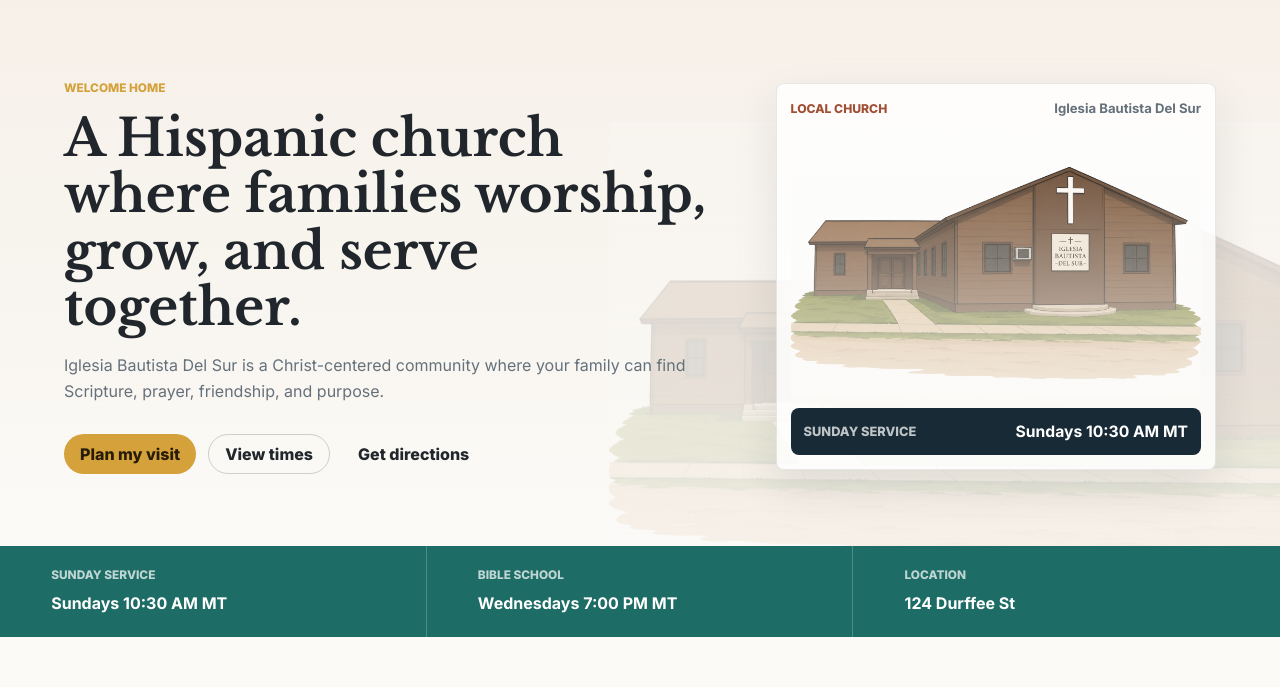
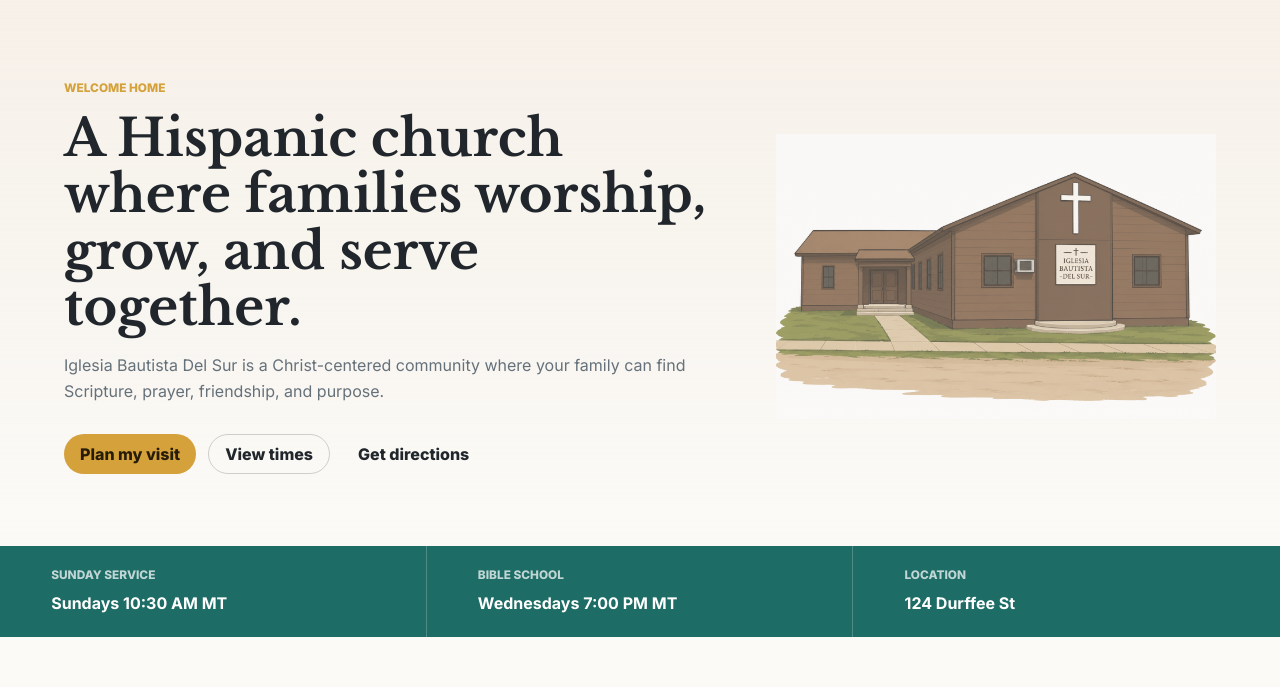
Before and after one commit to JimPintoCommon/iglesia-bautista-del-sur, a website built with Vite: page index.html in a window 1280 px wide. Shown: the part 113-800 px from the top of the page. Built offline with nearby package versions, Linux system fonts and the light colour scheme.

Commit message:
Remove boxed hero image treatment

```diff
--- a/styles.css
+++ b/styles.css
@@ -200,19 +200,6 @@ a {
   position: relative;
 }
 
-.hero::after {
-  background: url("assets/iglesia-del-sur.png") center / contain no-repeat;
-  bottom: -46px;
-  content: "";
-  height: min(470px, 48vw);
-  opacity: 0.13;
-  pointer-events: none;
-  position: absolute;
-  right: clamp(-90px, -5vw, -24px);
-  width: min(760px, 58vw);
-  z-index: 0;
-}
-
 .hero-content {
   color: var(--ink);
   max-width: 660px;
@@ -230,28 +217,20 @@ a {
 }
 
 .campus-card {
-  background: rgba(255, 255, 255, 0.82);
-  border: 1px solid var(--line);
-  border-radius: 8px;
-  box-shadow: 0 18px 44px rgba(32, 38, 43, 0.1);
+  background: transparent;
+  border: 0;
+  border-radius: 0;
+  box-shadow: none;
   display: grid;
-  gap: 12px;
+  gap: 0;
   margin-left: auto;
-  max-width: 580px;
-  padding: 14px;
+  max-width: 680px;
+  padding: 0;
   position: relative;
 }
 
 .campus-card::before {
-  background: linear-gradient(180deg, rgba(251, 250, 247, 0), rgba(251, 250, 247, 0.76));
-  bottom: 64px;
-  content: "";
-  left: 14px;
-  pointer-events: none;
-  position: absolute;
-  right: 14px;
-  top: 54px;
-  z-index: 1;
+  display: none;
 }
 
 .campus-card-header {
@@ -259,6 +238,10 @@ a {
   display: flex;
   gap: 12px;
   justify-content: space-between;
+}
+
+.campus-card-header {
+  display: none;
 }
 
 .campus-card-header span {
@@ -274,11 +257,12 @@ a {
 }
 
 .hero-image {
-  border-radius: 6px;
+  border-radius: 0;
+  filter: saturate(0.94) contrast(0.98);
   height: auto;
-  max-height: 350px;
+  max-height: 430px;
   object-fit: contain;
-  opacity: 0.94;
+  opacity: 0.72;
   width: 100%;
 }
 
@@ -293,6 +277,10 @@ a {
   padding: 11px 13px;
   position: relative;
   z-index: 2;
+}
+
+.hero-note {
+  display: none;
 }
 
 .hero-note span {
@@ -1096,14 +1084,6 @@ h2 {
     grid-template-columns: 1fr;
   }
 
-  .hero::after {
-    bottom: 210px;
-    height: 280px;
-    opacity: 0.09;
-    right: -130px;
-    width: 520px;
-  }
-
   .campus-card {
     margin-left: 0;
     max-width: none;
```
